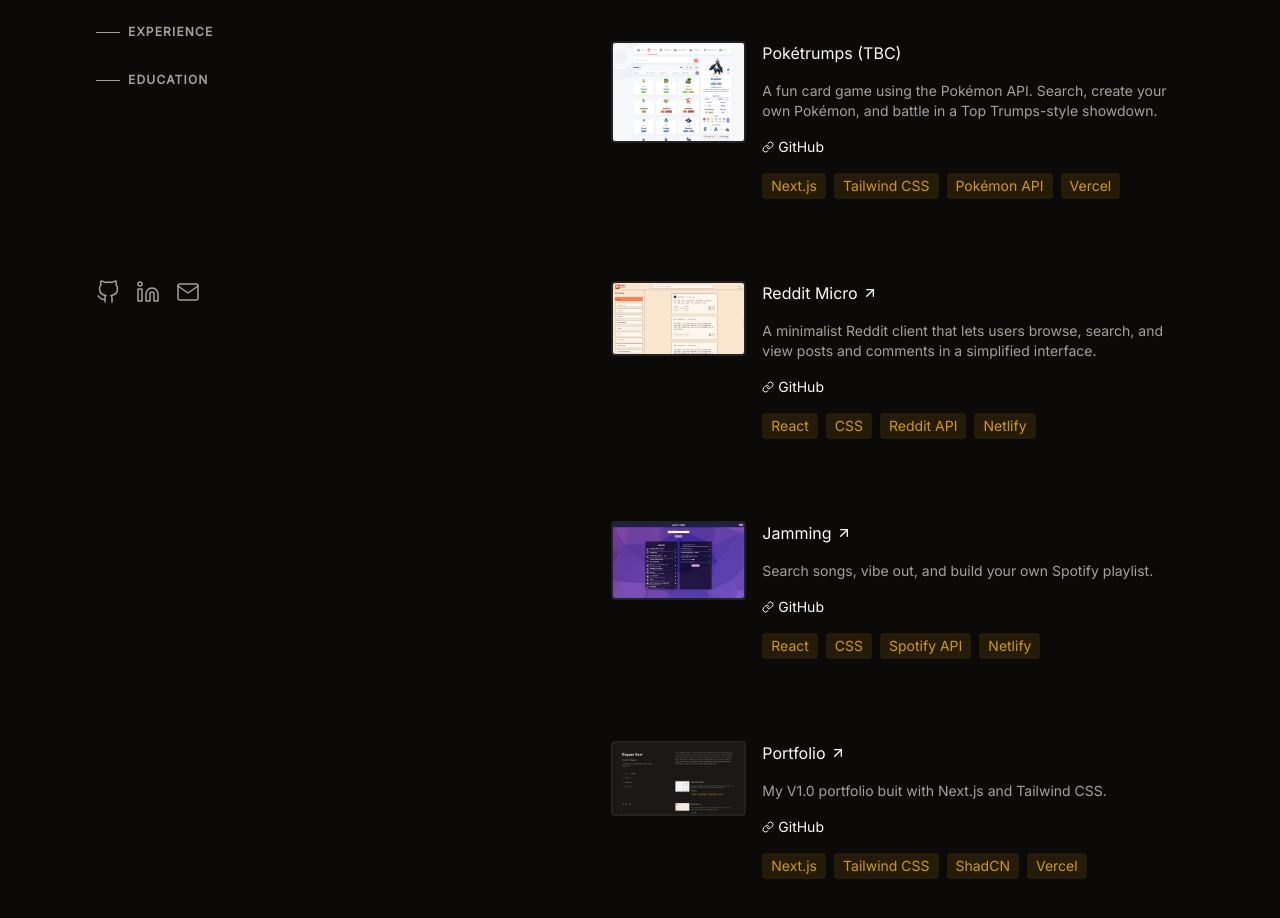
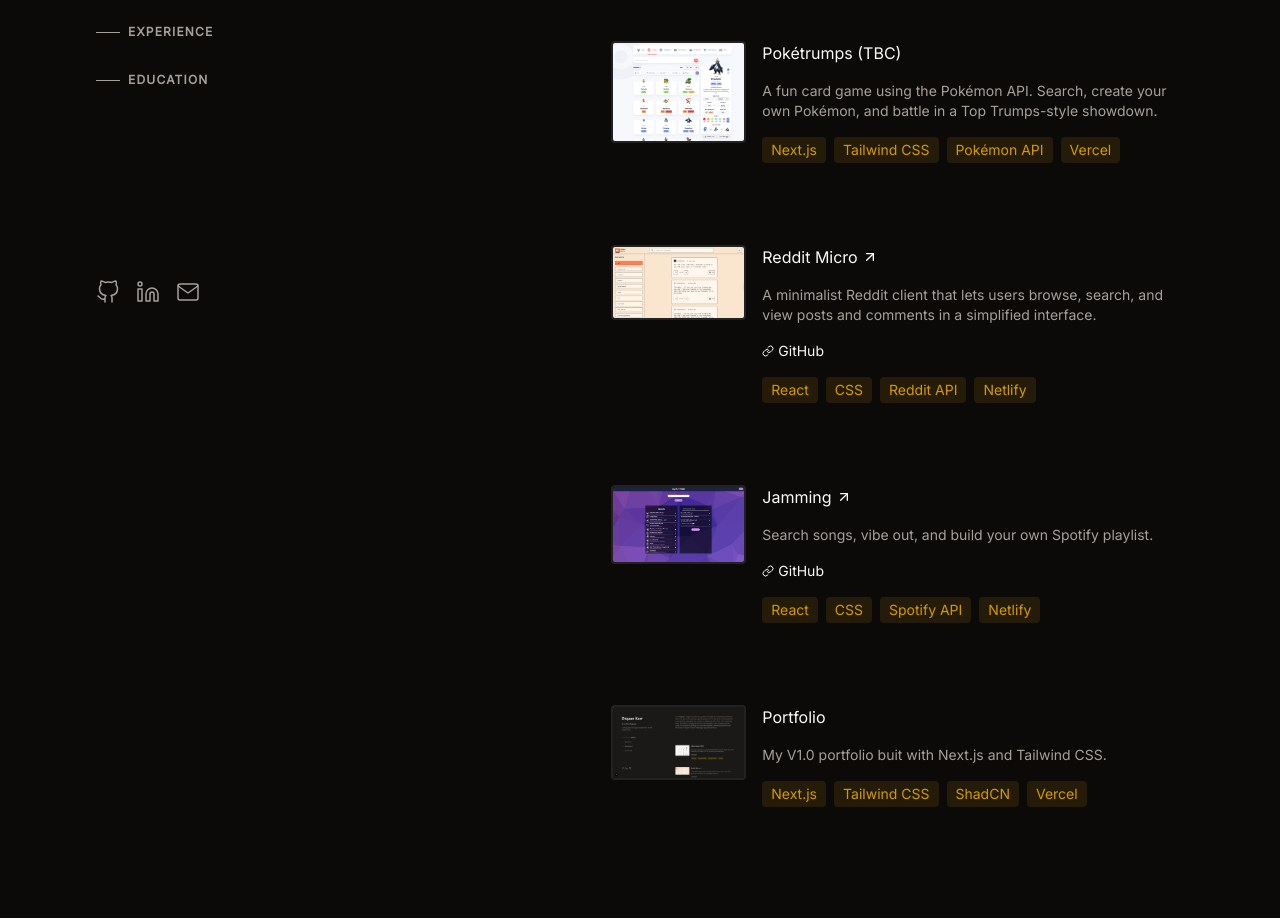
Before and after one commit to DeeKayMA/portfolio-v1, a Next.js app: page / in a window 1280 px wide. Shown: the part 400-1318 px from the top of the page. Built offline with nearby package versions, Linux system fonts and the light colour scheme.

Commit message:
Changed projectCard to only show github link is github prop is used

```diff
--- a/src/app/page.tsx
+++ b/src/app/page.tsx
@@ -107,8 +107,8 @@ export default function Home() {
             name="Portfolio"
             description="My V1.0 portfolio buit with Next.js and Tailwind CSS."
             links={{
-              "Live": "https://diquan.net",
-              "GitHub": "https://github.com/DeeKayMA/portfolio-v1"
+              // "Live": "https://diquan.net",
+              // "GitHub": "https://github.com/DeeKayMA/portfolio-v1"
             }}
             tools={["Next.js", "Tailwind CSS", "ShadCN", "Vercel"]}
             img="/images/Portfolio.png"
--- a/src/components/projectCard/projectCard.tsx
+++ b/src/components/projectCard/projectCard.tsx
@@ -52,7 +52,7 @@ export function ProjectCard({ name, description, links, tools, img }: ProjectCar
             <p className="text-sm">{description}</p>
 
             {/* Project Links */}
-
+            {(links["GitHub"])&&
             <div className="flex flex-row gap-2 items-center text-stone-50 ">
                         <a
                         href={links["GitHub"]}
@@ -67,6 +67,8 @@ export function ProjectCard({ name, description, links, tools, img }: ProjectCar
                         <p>GitHub</p>
                     </a>
             </div>
+            }
+
 
             {/* Tools */}
             <div className="flex flex-row gap-2 flex-wrap">
```
